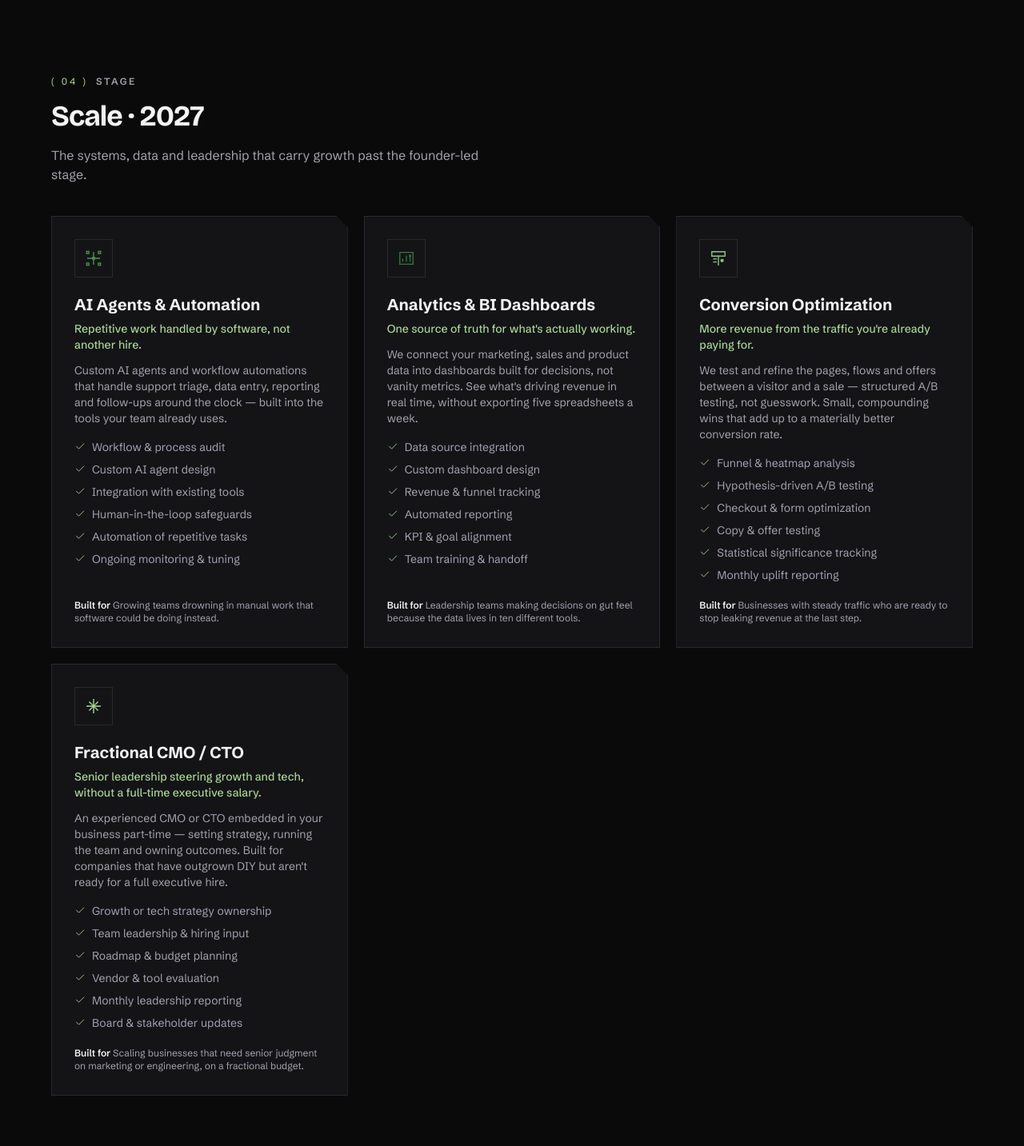
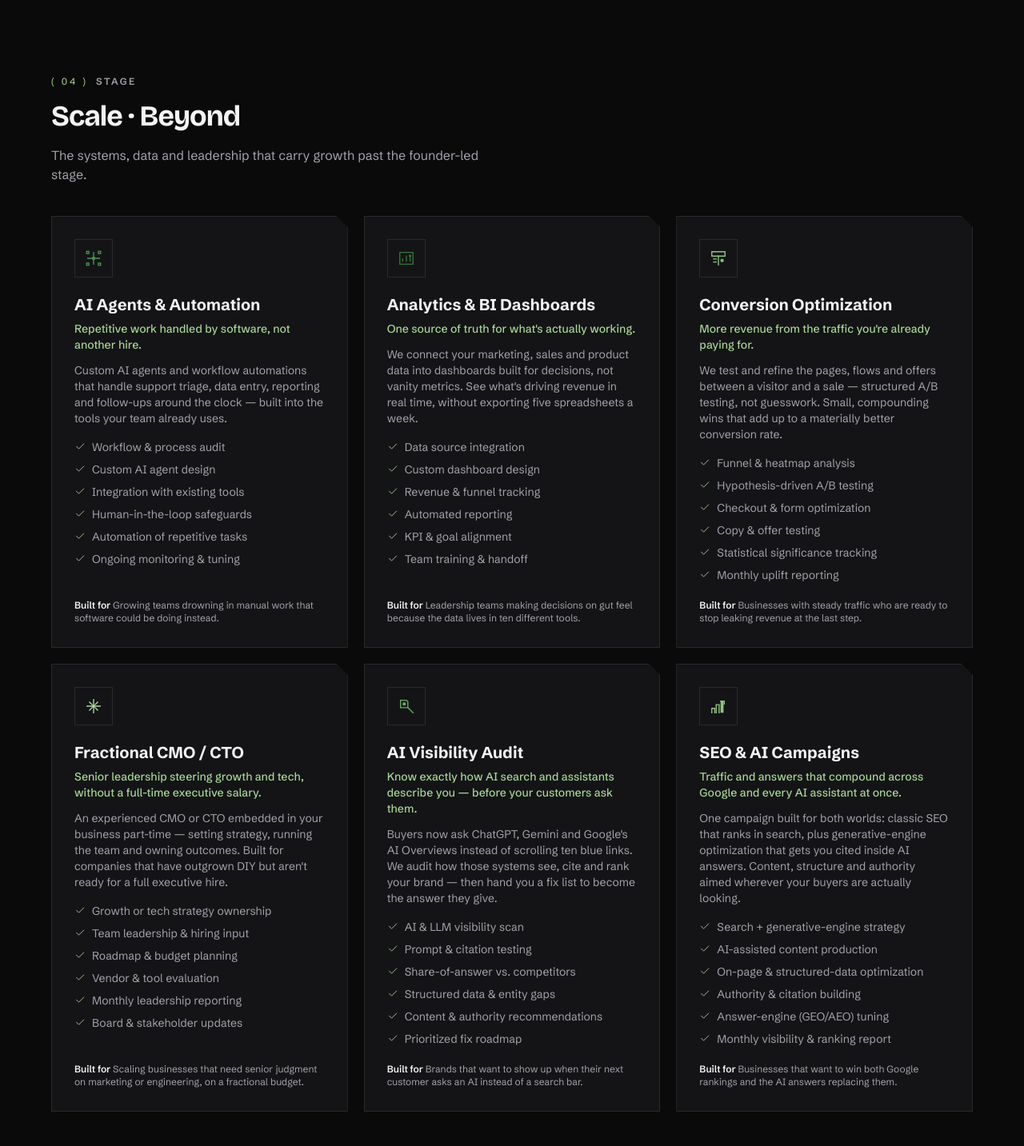
Before and after one commit to newmachinesph/new-machine-agency-2027, a Next.js app: page /services in a window 1280 px wide. Shown: the part 3922-5355 px from the top of the page at 80% size. Built offline with nearby package versions, Linux system fonts and the light colour scheme.

Commit message:
feat: update

```diff
--- a/src/app/globals.css
+++ b/src/app/globals.css
@@ -710,6 +710,8 @@ a.panel:hover img,
 
 /* ── Mega menu (desktop dropdown panels) ────────────────────────────── */
 .mega-panel {
+  /* Near-solid so content stays readable; keeps a hint of blur for depth. */
+  background: color-mix(in srgb, var(--card) 96%, transparent);
   animation: mega-in 0.22s cubic-bezier(0.22, 1, 0.36, 1);
   box-shadow: 0 24px 60px -22px rgba(0, 0, 0, 0.55);
 }
--- a/src/app/services/page.tsx
+++ b/src/app/services/page.tsx
@@ -73,7 +73,7 @@ const stages = [
     lead: "Get in front of the right audience and turn attention into revenue.",
   },
   {
-    name: "Scale · 2027",
+    name: "Scale · Beyond",
     number: "04",
     lead: "The systems, data and leadership that carry growth past the founder-led stage.",
   },
--- a/src/components/layout/Navbar.tsx
+++ b/src/components/layout/Navbar.tsx
@@ -157,7 +157,7 @@ function ServicesPanel() {
         />
         <div className="relative">
           <p className="text-[0.7rem] font-semibold uppercase tracking-[0.2em] text-accent-strong">
-            Scale · 2027
+            Scale · Beyond
           </p>
           <p className="mt-2 font-display text-lg font-semibold leading-tight text-white">
             AI agents that run growth for you.
@@ -229,6 +229,7 @@ export default function Navbar() {
   const pathname = usePathname();
   const groupRef = useRef<HTMLDivElement>(null);
   const triggerRefs = useRef<Record<string, HTMLButtonElement | null>>({});
+  const closeTimer = useRef<ReturnType<typeof setTimeout> | null>(null);
 
   // Close menus on navigation (state adjustment during render).
   const [lastPathname, setLastPathname] = useState(pathname);
@@ -250,7 +251,26 @@ export default function Navbar() {
   const isActive = (href: string) => pathname.startsWith(href);
   const megaLinks = navLinks.filter((link) => MEGA_MENUS[link.href]);
   const plainLinks = navLinks.filter((link) => !MEGA_MENUS[link.href]);
-  const closeMega = () => setActive(null);
+  const cancelClose = () => {
+    if (closeTimer.current) {
+      clearTimeout(closeTimer.current);
+      closeTimer.current = null;
+    }
+  };
+  const openMega = (key: MegaKey) => {
+    cancelClose();
+    setActive(key);
+  };
+  const closeMega = () => {
+    cancelClose();
+    setActive(null);
+  };
+  // Delay the close so crossing the header→panel seam doesn't drop the panel
+  // before the cursor reaches it; re-entering the group cancels the timer.
+  const scheduleClose = () => {
+    cancelClose();
+    closeTimer.current = setTimeout(() => setActive(null), 150);
+  };
 
   return (
     <>
@@ -271,8 +291,9 @@ export default function Navbar() {
             <div
               ref={groupRef}
               className="flex items-center gap-7 self-stretch"
+              onMouseEnter={cancelClose}
               onMouseLeave={() => {
-                if (!groupRef.current?.contains(document.activeElement)) closeMega();
+                if (!groupRef.current?.contains(document.activeElement)) scheduleClose();
               }}
               onBlur={(e) => {
                 if (!groupRef.current?.contains(e.relatedTarget as Node)) closeMega();
@@ -298,7 +319,7 @@ export default function Navbar() {
                     registerTrigger={(el) => {
                       triggerRefs.current[menuKey] = el;
                     }}
-                    onOpen={() => setActive(menuKey)}
+                    onOpen={() => openMega(menuKey)}
                     onToggle={() =>
                       setActive((cur) => (cur === menuKey ? null : menuKey))
                     }
--- a/src/components/sections/ServicesBento.tsx
+++ b/src/components/sections/ServicesBento.tsx
@@ -27,7 +27,7 @@ const stageMeta: Record<string, { icon: BrandIcon; summary: string }> = {
     icon: IconTarget,
     summary: "Content, ads, SEO and automation that turn a launch into real momentum.",
   },
-  "Scale · 2027": {
+  "Scale · Beyond": {
     icon: IconAIAgent,
     summary: "AI agents, analytics and fractional leadership for whatever growth comes next.",
   },
@@ -41,7 +41,7 @@ export default function ServicesBento() {
           number="01"
           eyebrow="What we do"
           title="Everything a startup needs, one studio."
-          lead="Seventeen services across four stages of the journey — from first brand to full scale. Take one stage or run the whole lifecycle with us."
+          lead="Nineteen services across four stages of the journey — from first brand to full scale. Take one stage or run the whole lifecycle with us."
         />
 
         <div className="mt-12 grid gap-4 md:grid-cols-2 lg:grid-cols-4">
--- a/src/content/services.json
+++ b/src/content/services.json
@@ -234,7 +234,7 @@
     "forWho": "Businesses generating leads or customers who are currently going cold in a spreadsheet."
   },
   {
-    "stage": "Scale · 2027",
+    "stage": "Scale · Beyond",
     "slug": "ai-agents-automation",
     "name": "AI Agents & Automation",
     "icon": "aiagent",
@@ -252,7 +252,7 @@
     "forWho": "Growing teams drowning in manual work that software could be doing instead."
   },
   {
-    "stage": "Scale · 2027",
+    "stage": "Scale · Beyond",
     "slug": "analytics-bi",
     "name": "Analytics & BI Dashboards",
     "icon": "dashboard",
@@ -270,7 +270,7 @@
     "forWho": "Leadership teams making decisions on gut feel because the data lives in ten different tools."
   },
   {
-    "stage": "Scale · 2027",
+    "stage": "Scale · Beyond",
     "slug": "conversion-optimization",
     "name": "Conversion Optimization",
     "icon": "splittest",
@@ -288,7 +288,7 @@
     "forWho": "Businesses with steady traffic who are ready to stop leaking revenue at the last step."
   },
   {
-    "stage": "Scale · 2027",
+    "stage": "Scale · Beyond",
     "slug": "fractional-leadership",
     "name": "Fractional CMO / CTO",
     "icon": "helm",
@@ -304,5 +304,41 @@
       "Board & stakeholder updates"
     ],
     "forWho": "Scaling businesses that need senior judgment on marketing or engineering, on a fractional budget."
+  },
+  {
+    "stage": "Scale · Beyond",
+    "slug": "ai-visibility-audit",
+    "name": "AI Visibility Audit",
+    "icon": "search",
+    "tint": "#67ad62",
+    "outcome": "Know exactly how AI search and assistants describe you — before your customers ask them.",
+    "description": "Buyers now ask ChatGPT, Gemini and Google's AI Overviews instead of scrolling ten blue links. We audit how those systems see, cite and rank your brand — then hand you a fix list to become the answer they give.",
+    "includes": [
+      "AI & LLM visibility scan",
+      "Prompt & citation testing",
+      "Share-of-answer vs. competitors",
+      "Structured data & entity gaps",
+      "Content & authority recommendations",
+      "Prioritized fix roadmap"
+    ],
+    "forWho": "Brands that want to show up when their next customer asks an AI instead of a search bar."
+  },
+  {
+    "stage": "Scale · Beyond",
+    "slug": "seo-ai-campaigns",
+    "name": "SEO & AI Campaigns",
+    "icon": "rank",
+    "tint": "#8fc57f",
+    "outcome": "Traffic and answers that compound across Google and every AI assistant at once.",
+    "description": "One campaign built for both worlds: classic SEO that ranks in search, plus generative-engine optimization that gets you cited inside AI answers. Content, structure and authority aimed wherever your buyers are actually looking.",
+    "includes": [
+      "Search + generative-engine strategy",
+      "AI-assisted content production",
+      "On-page & structured-data optimization",
+      "Authority & citation building",
+      "Answer-engine (GEO/AEO) tuning",
+      "Monthly visibility & ranking report"
+    ],
+    "forWho": "Businesses that want to win both Google rankings and the AI answers replacing them."
   }
 ]
```
